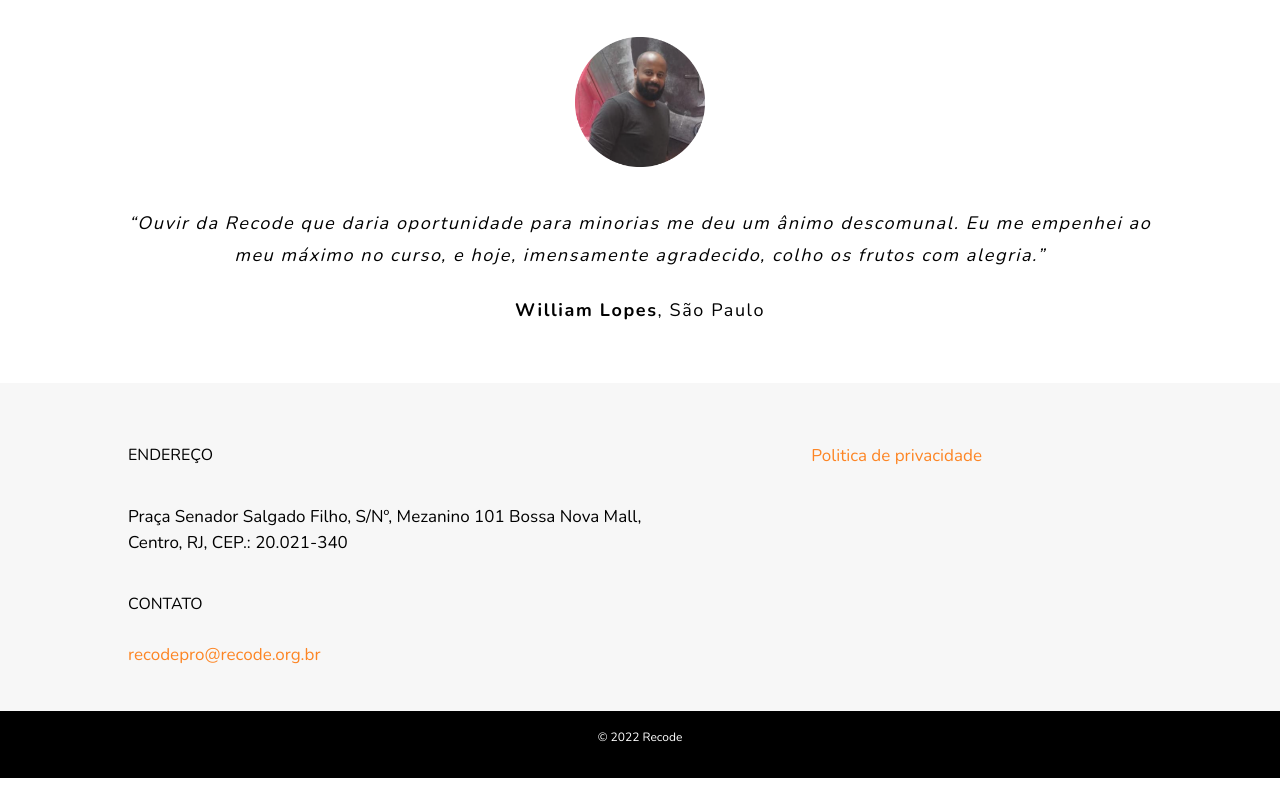
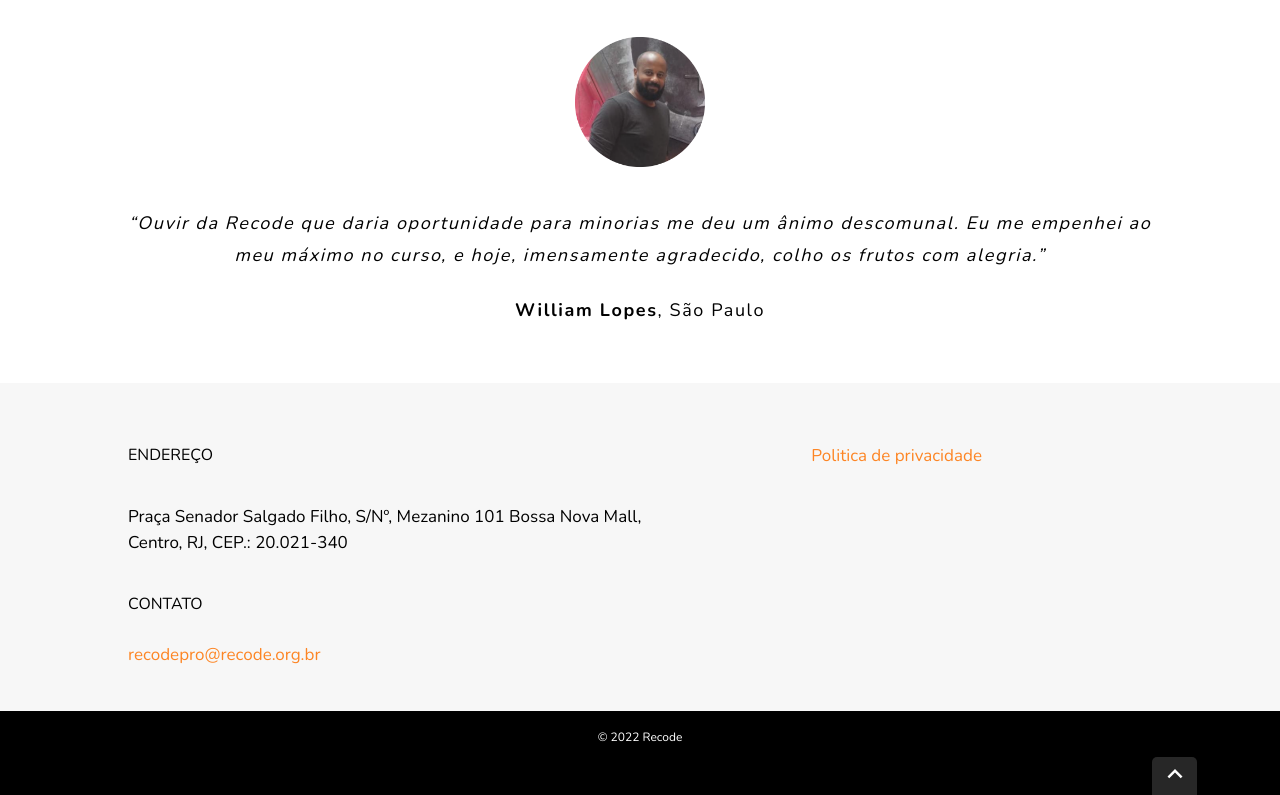
Before and after one commit to WillianStephano/RecodePro-Clone, a plain HTML site: page index.html in a window 1280 px wide. Shown: the part 1852-2647 px from the top of the page. Drawn offline with nearby package versions, Linux system fonts and the light colour scheme.

Commit message:
Criação de botão em rodape

```diff
--- a/CSS/cabecalho.css
+++ b/CSS/cabecalho.css
@@ -1,5 +1,6 @@
 html{
    font-family: 'Nunito', sans-serif;
+   scroll-behavior: smooth;
 }
 
 .redes_sociais{
--- a/CSS/conteudo-principal.css
+++ b/CSS/conteudo-principal.css
@@ -283,3 +283,17 @@
    text-align: center;
    padding: 1.5% 0;
 }
+
+.bt_rodape{
+   background-color: #272727;
+   border-radius: 5px 5px 0 0;
+   padding: 1.2% 0.6% 0 0.6%;
+   position: relative;
+   top: -3px;
+   left: 90%;
+}
+
+.bt_rodape img{
+   width: 30px;
+   position: relative;
+}
```
Also changed, not shown: Conteudo/expand_less_black_24dp.svg (added), Js/main.js (line endings or trailing spaces).
